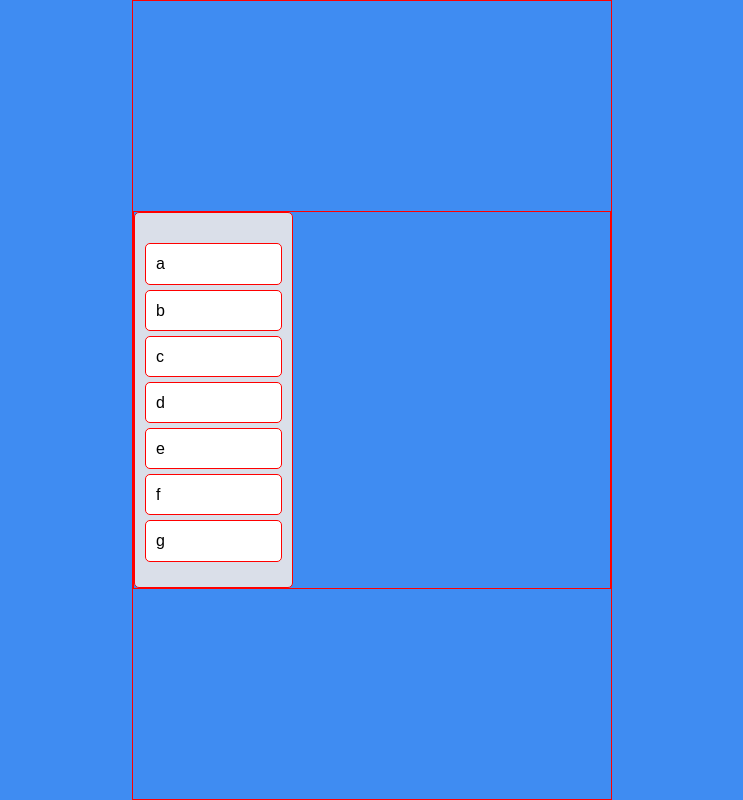
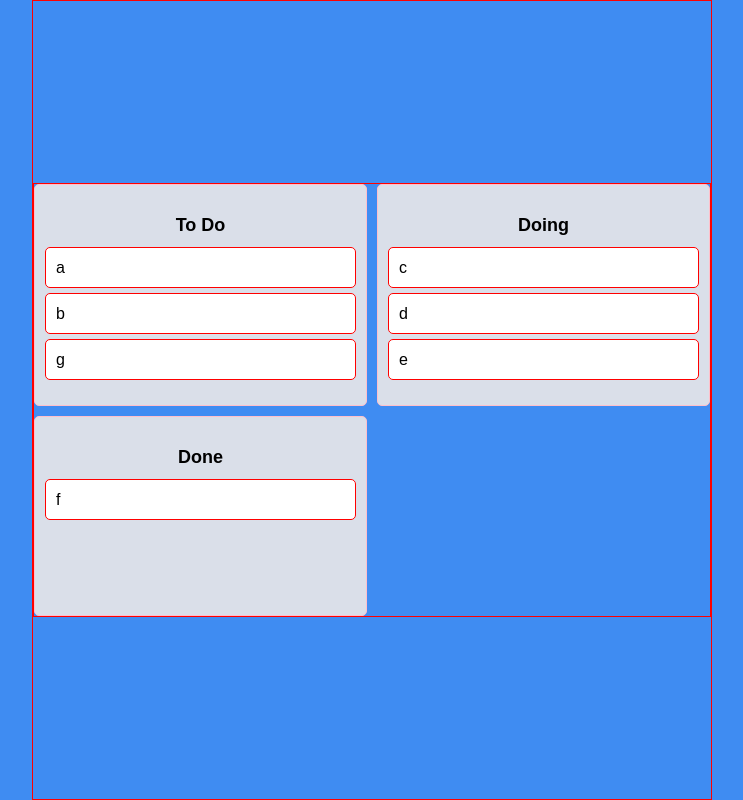
Before and after one commit to mangosteen977/react-master, a React (Create React App) app in the folder kanban-board/: page / in a window 1280 px wide. Shown: the whole page, without its empty margins (268-1011 px from the left). Built offline with nearby package versions, Linux system fonts and the light colour scheme.

Commit message:
[kanban-board] toDo state 키값(투두 상태)이 있는 배열 오브젝트 형태로 수정, 동일/서로다른 보드 내 드래그앤드롭 구현

```diff
--- a/kanban-board/src/App.tsx
+++ b/kanban-board/src/App.tsx
@@ -1,18 +1,13 @@
-import {
-  DragDropContext,
-  Draggable,
-  DropResult,
-  Droppable,
-} from "react-beautiful-dnd";
+import { DragDropContext, DropResult } from "react-beautiful-dnd";
 import styled from "styled-components";
 import { useRecoilState } from "recoil";
 import { toDoStateAtom } from "./atom";
-import DragabbleCard from "./components/DragabbleCard";
+import Board from "./components/Board";
 
 const Wraper = styled.div`
   border: 1px solid red;
   display: flex;
-  max-width: 480px;
+  max-width: 680px;
   width: 100%;
   height: 100vh;
   margin: 0 auto;
@@ -23,27 +18,39 @@ const Boards = styled.div`
   border: 1px solid red;
   display: grid;
   width: 100%;
-  grid-template-columns: repeat(3, 1fr);
-`;
-const Board = styled.div`
-  border: 1px solid red;
-  min-height: 200px;
-  padding: 20px 10px;
-  padding-top: 30px;
-  border-radius: 5px;
-  background-color: ${(props) => props.theme.boardColor};
+  gap: 10px;
+  grid-template-columns: repeat(2, 1fr);
 `;
 
 function App() {
   const [toDos, setToDo] = useRecoilState(toDoStateAtom);
   const onDragEnd = ({ destination, source, draggableId }: DropResult) => {
     if (!destination) return;
-    setToDo((oldToDos) => {
-      const toDosCopy = [...oldToDos];
-      toDosCopy.splice(source.index, 1);
-      toDosCopy.splice(destination.index, 0, draggableId);
-      return toDosCopy;
-    });
+    if (source.droppableId === destination.droppableId) {
+      // 동일 보드 내 움직임
+      setToDo((oldToDos) => {
+        const boardCopy = [...oldToDos[source.droppableId]];
+        boardCopy.splice(source.index, 1);
+        boardCopy.splice(destination.index, 0, draggableId);
+        return {
+          ...oldToDos,
+          [source.droppableId]: boardCopy,
+        };
+      });
+    } else {
+      // 서로 다른 보드 내 움직임
+      setToDo((oldToDos) => {
+        const startBoardCopy = [...oldToDos[source.droppableId]];
+        const endBoardCopy = [...oldToDos[destination.droppableId]];
+        startBoardCopy.splice(source.index, 1);
+        endBoardCopy.splice(destination.index, 0, draggableId);
+        return {
+          ...oldToDos,
+          [source.droppableId]: startBoardCopy,
+          [destination.droppableId]: endBoardCopy,
+        };
+      });
+    }
 
     /* onDragEnd : drag => drop 후 동작에 대한 함수, result의 type은 DropResult
       onDragEnd의 모든 전달 인자 = {
@@ -68,18 +75,9 @@ function App() {
       {/* DragDropContext :  onDragEnd()와 하위 children required*/}
       <Wraper>
         <Boards>
-          <Droppable droppableId="one">
-            {/* Droppable : droppableId, children(function형태로/ReactElement(X)) required */}
-            {(magic) => (
-              <Board ref={magic.innerRef} {...magic.droppableProps}>
-                {toDos.map((toDo, i) => (
-                  <DragabbleCard key={toDo} index={i} toDo={toDo} />
-                ))}
-                {magic.placeholder}
-                {/* DroppableProvided.placeholder : 드래그 하는 동안 position:fixed*/}
-              </Board>
-            )}
-          </Droppable>
+          {Object.keys(toDos).map((boardId) => (
+            <Board key={boardId} boardId={boardId} toDos={toDos[boardId]} />
+          ))}
         </Boards>
       </Wraper>
     </DragDropContext>
--- a/kanban-board/src/atom.ts
+++ b/kanban-board/src/atom.ts
@@ -1,6 +1,13 @@
 import { atom } from "recoil";
 
-export const toDoStateAtom = atom<string[]>({
+interface IToDoStateAtom {
+  [key: string]: string[];
+}
+export const toDoStateAtom = atom<IToDoStateAtom>({
   key: "toDo",
-  default: ["a", "b", "c", "d", "e", "f", "g"],
+  default: {
+    "To Do": ["a", "b", "g"],
+    Doing: ["c", "d", "e"],
+    Done: ["f"],
+  },
 });
--- /dev/null
+++ b/kanban-board/src/components/Board.tsx
@@ -0,0 +1,41 @@
+import { Droppable } from "react-beautiful-dnd";
+import styled from "styled-components";
+import DragabbleCard from "./DragabbleCard";
+
+const BoardWrapper = styled.div`
+  border: 1px solid pink;
+  min-height: 200px;
+  padding: 20px 10px;
+  padding-top: 30px;
+  border-radius: 5px;
+  background-color: ${(props) => props.theme.boardColor};
+`;
+const Title = styled.h1`
+  font-size: 18px;
+  font-weight: 600;
+  text-align: center;
+  margin-bottom: 10px;
+`;
+
+interface IBoardProps {
+  toDos: string[];
+  boardId: string;
+}
+function Board({ toDos, boardId }: IBoardProps) {
+  return (
+    <Droppable droppableId={boardId}>
+      {/* Droppable : droppableId, children(function형태로/ReactElement(X)) required */}
+      {(magic) => (
+        <BoardWrapper ref={magic.innerRef} {...magic.droppableProps}>
+          <Title>{boardId}</Title>
+          {toDos.map((toDo, i) => (
+            <DragabbleCard key={toDo} index={i} toDo={toDo} />
+          ))}
+          {magic.placeholder}
+          {/* DroppableProvided.placeholder : 드래그 하는 동안 position:fixed*/}
+        </BoardWrapper>
+      )}
+    </Droppable>
+  );
+}
+export default Board;
```
